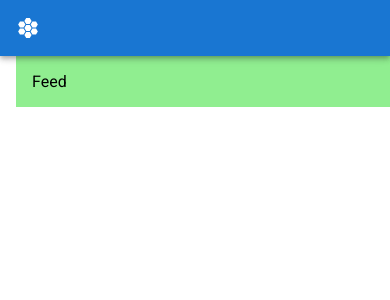
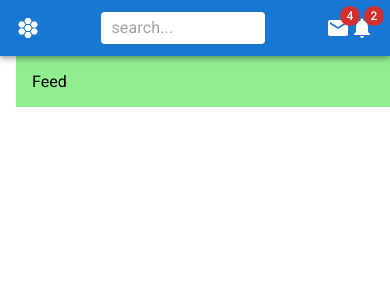
Before and after one commit to Haashir-Shakeel/materialui-react, a React (Create React App) app: page / in a window 390 px wide. Shown: the top 300 px of the page. Built offline with nearby package versions, Linux system fonts and the light colour scheme.

Commit message:
search box, InputBase, Icons, Badge, main design responsiveness

```diff
--- a/src/components/Navbar.jsx
+++ b/src/components/Navbar.jsx
@@ -1,9 +1,21 @@
-import { AppBar, styled, Toolbar, Typography } from "@mui/material"
-import {Hive} from '@mui/icons-material'
+import { InputBase,AppBar, Box, styled, Toolbar, Typography, Badge } from "@mui/material"
+import {Hive, Mail, Notifications} from '@mui/icons-material'
+
 const StyledToolbar = styled(Toolbar)({
     display: "flex",
     justifyContent: "space-between"
 })
+
+const Search = styled('div')(({theme})=>({
+    backgroundColor: "white",
+    padding:"0px 10px",
+    borderRadius:theme.shape.borderRadius,
+    width:"40%"
+}))
+
+const Icons = styled(Box)(({theme})=>({
+
+}))
 
 export const Navbar = ()=>{
     return(
@@ -12,7 +24,17 @@ export const Navbar = ()=>{
                 <Typography variant="h6" sx={{display:{xs:"none",sm:"block"}}}>
                     MIRANDA
                 </Typography>
-                <Hive/>
+                {/* //an icon here */}
+                <Hive sx={{display:{xs:"block",sm:"none"}}}/>
+                <Search><InputBase placeholder="search..."/> </Search>
+                <Icons>
+                    <Badge badgeContent={4} color="error">
+                        <Mail/>
+                    </Badge>
+                    <Badge badgeContent={2} color="error">
+                        <Notifications/>
+                    </Badge>
+                </Icons>
             </StyledToolbar>
         </AppBar>
     )
```
